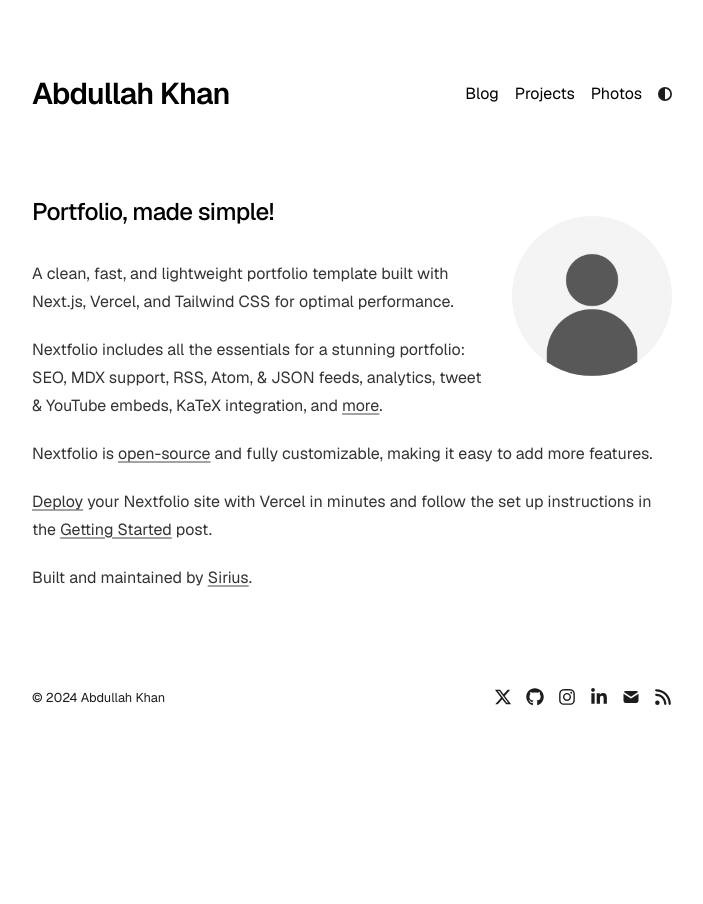
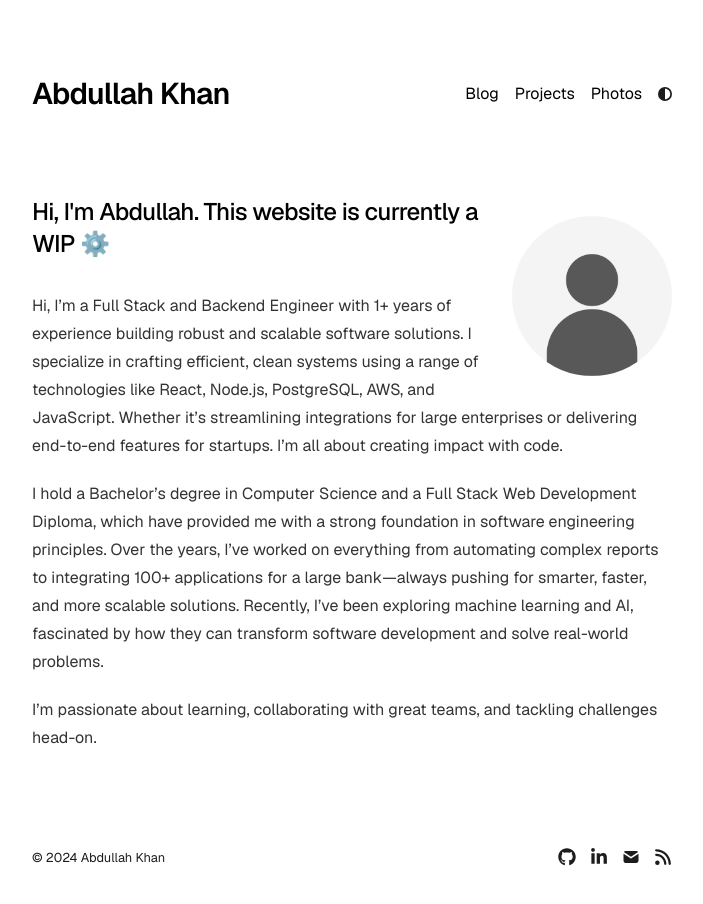
Before and after one commit to akhan445/akhan445.github.io, a Next.js app: page / in a window 1280 px wide. Shown: the top 904 px of the page, without its empty margins (288-991 px from the left). Before the commit the page ends 867 px from the top, so only its background shows below. Built offline with nearby package versions, Linux system fonts and the light colour scheme.

Commit message:
Updated text and links of website.

```diff
--- a/app/components/footer.tsx
+++ b/app/components/footer.tsx
@@ -2,9 +2,7 @@
 
 import React from "react";
 import {
-  FaXTwitter,
   FaGithub,
-  FaInstagram,
   FaRss,
   FaLinkedinIn,
 } from "react-icons/fa6";
@@ -24,9 +22,7 @@ function SocialLink({ href, icon: Icon }) {
 function SocialLinks() {
   return (
     <div className="flex text-lg gap-3.5 float-right transition-opacity duration-300 hover:opacity-90">
-      <SocialLink href={socialLinks.twitter} icon={FaXTwitter} />
       <SocialLink href={socialLinks.github} icon={FaGithub} />
-      <SocialLink href={socialLinks.instagram} icon={FaInstagram} />
       <SocialLink href={socialLinks.linkedin} icon={FaLinkedinIn} />
       <SocialLink href={socialLinks.email} icon={TbMailFilled} />
       <a href="/rss.xml" target="_self">
@@ -42,7 +38,7 @@ export default function Footer() {
       <time>© {YEAR}</time>{" "}
       <a
         className="no-underline"
-        href={socialLinks.twitter}
+        href={socialLinks.github}
         target="_blank"
         rel="noopener noreferrer"
       >
--- a/app/config.ts
+++ b/app/config.ts
@@ -1,16 +1,14 @@
 export const metaData = {
   baseUrl: "https://nextfolio-template.vercel.app/",
   title: "Abdullah Khan",
-  name: "Sirius",
+  name: "Abdullah Khan's Website",
   ogImage: "/opengraph-image.png",
   description:
-    "A clean, fast, and lightweight portfolio template built with Next.js, Vercel, and Tailwind CSS for optimal performance.",
+    `My personal portfolio website`,
 };
 
 export const socialLinks = {
-  twitter: "https://x.com/1tssirius",
-  github: "https://github.com/1msirius/Nextfolio",
-  instagram: "https://www.instagram.com/",
-  linkedin: "https://www.linkedin.com/",
-  email: "mailto:example@gmail.com",
+  github: "https://github.com/akhan445",
+  linkedin: "https://www.linkedin.com/abdullahskhan",
+  email: "mailto:abdullahshamskhan@gmail.com",
 };
--- a/app/page.tsx
+++ b/app/page.tsx
@@ -4,7 +4,7 @@ import { socialLinks } from "./config";
 export default function Page() {
   return (
     <section>
-      <a href={socialLinks.twitter} target="_blank">
+      <a href={socialLinks.github} target="_blank">
         <Image
           src="/profile.png"
           alt="Profile photo"
@@ -17,50 +17,23 @@ export default function Page() {
       </a>
 
       <h1 className="mb-8 text-2xl font-medium tracking-tight">
-        Portfolio, made simple!
+        Hi, I'm Abdullah. This website is currently a WIP ⚙️
       </h1>
 
       <div className="prose prose-neutral dark:prose-invert">
         <p>
-          A clean, fast, and lightweight portfolio template built with Next.js,
-          Vercel, and Tailwind CSS for optimal performance.
+          Hi, I’m a Full Stack and Backend Engineer with 1+ years of experience building robust and scalable software solutions.
+          I specialize in crafting efficient, clean systems using a range of technologies like React, Node.js, PostgreSQL, AWS, and JavaScript.
+          Whether it’s streamlining integrations for large enterprises or delivering end-to-end features for startups.
+          I’m all about creating impact with code.
         </p>
         <p>
-          Nextfolio includes all the essentials for a stunning portfolio: SEO,
-          MDX support, RSS, Atom, & JSON feeds, analytics, tweet & YouTube
-          embeds, KaTeX integration, and{" "}
-          <a
-            target="_blank"
-            href="https://github.com/1msirius/Nextfolio?tab=readme-ov-file#features"
-          >
-            more
-          </a>
-          .
+          I hold a Bachelor’s degree in Computer Science and a Full Stack Web Development Diploma, which have provided me with a strong foundation in software engineering principles.
+          Over the years, I’ve worked on everything from automating complex reports to integrating 100+ applications for a large bank—always pushing for smarter, faster, and more scalable solutions.
+          Recently, I’ve been exploring machine learning and AI, fascinated by how they can transform software development and solve real-world problems.
         </p>
         <p>
-          Nextfolio is{" "}
-          <a href={socialLinks.github} target="_blank">
-            open-source
-          </a>{" "}
-          and fully customizable, making it easy to add more features.
-        </p>
-        <p>
-          <a
-            href="https://vercel.com/new/clone?repository-url=https%3A%2F%2Fgithub.com%2F1msirius%2FNextfolio"
-            target="_blank"
-          >
-            Deploy
-          </a>{" "}
-          your Nextfolio site with Vercel in minutes and follow the set up
-          instructions in the{" "}
-          <a href="/blog/getting-started">Getting Started</a> post.
-        </p>
-        <p>
-          Built and maintained by{" "}
-          <a href="https://imsirius.xyz/" target="_blank">
-            Sirius
-          </a>
-          .
+          I’m passionate about learning, collaborating with great teams, and tackling challenges head-on.
         </p>
       </div>
     </section>
--- a/app/sitemap.ts
+++ b/app/sitemap.ts
@@ -12,7 +12,7 @@ export default async function sitemap(): Promise<MetadataRoute.Sitemap> {
     lastModified: post.metadata.publishedAt,
   }));
 
-  let routes = ["", "blog", "projects", "photos"].map((route) => ({
+  let routes = ["", "projects", "resume"].map((route) => ({
     url: `${BaseUrl}${route}`,
     lastModified: new Date().toISOString().split("T")[0],
   }));
```
